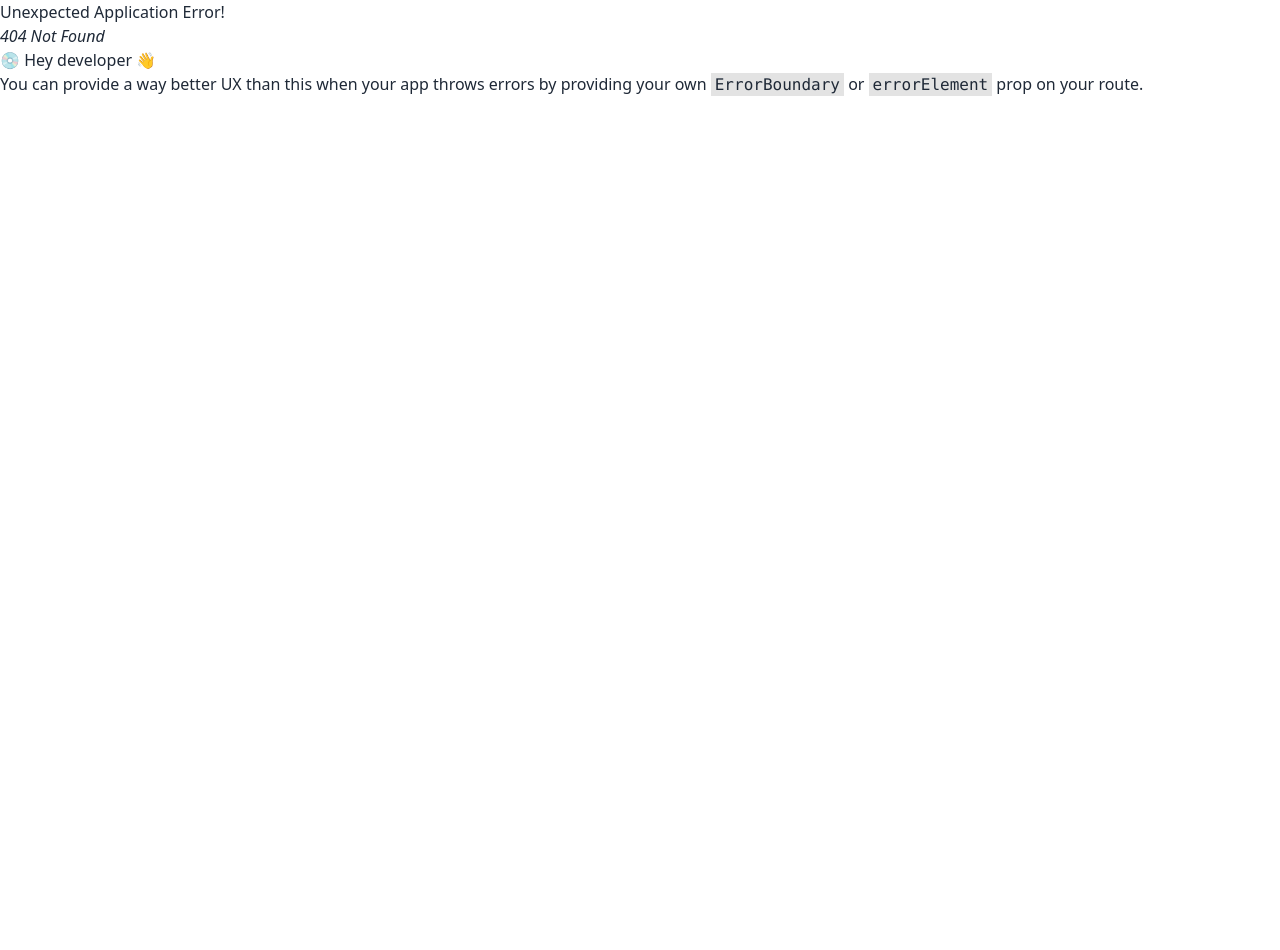
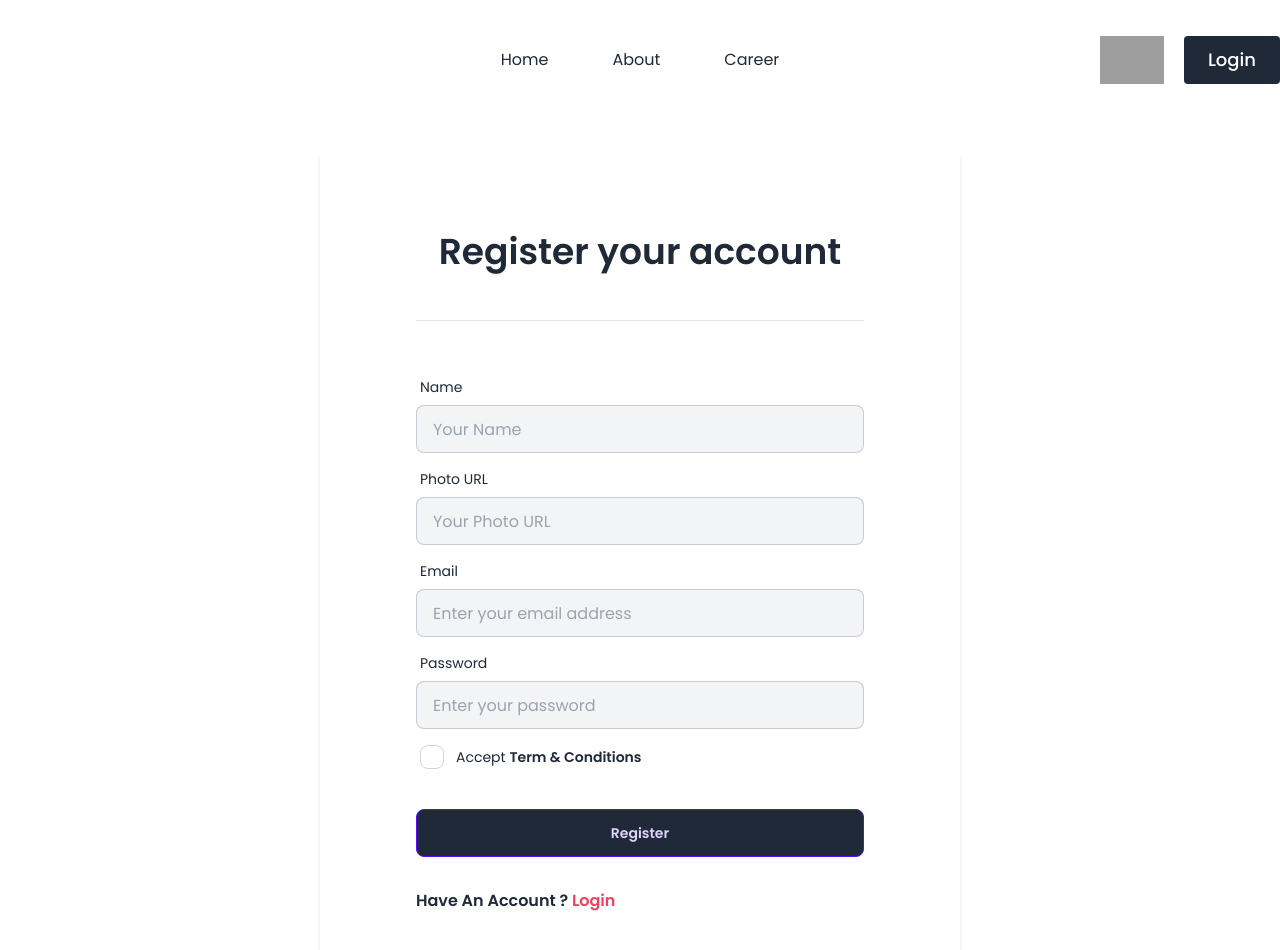
Before and after one commit to sm0bin/dragon-news, a React (Vite) app: page /register in a window 1280 px wide. Before the commit this address had no page. Shown: the top 950 px of the page. Before the commit the page ends 800 px from the top, so only its background shows below. Built offline with nearby package versions, Linux system fonts and the light colour scheme; grey boxes are pictures that could not be loaded.

Commit message:
Login Signup

```diff
--- /dev/null
+++ b/src/pages/auth/LoginPage.jsx
@@ -0,0 +1,58 @@
+import { Link } from "react-router-dom";
+import Nav from "../shared/Nav";
+
+const LoginPage = () => {
+  return (
+    <div className="mt-12">
+      <Nav></Nav>
+      <div className="w-1/2 bg-white mx-auto px-24 py-20 shadow-md">
+        <h1 className="font-semibold text-4xl text-center">
+          Login your account
+        </h1>
+        <hr className="my-12" />
+        <form className="card-body p-0 mx-auto">
+          <div className="form-control">
+            <label className="label">
+              <span className="label-text">Email</span>
+            </label>
+            <input
+              type="email"
+              placeholder="email"
+              className="input input-bordered bg-gray-100"
+              required
+            />
+          </div>
+          <div className="form-control">
+            <label className="label">
+              <span className="label-text">Password</span>
+            </label>
+            <input
+              type="password"
+              placeholder="password"
+              className="input input-bordered bg-gray-100"
+              required
+            />
+            <label className="label">
+              <a href="#" className="label-text-alt link link-hover">
+                Forgot password?
+              </a>
+            </label>
+          </div>
+          <div className="form-control mt-6">
+            <button className="btn btn-primary normal-case bg-gray-800 hover:bg-gray-700">
+              Login
+            </button>
+          </div>
+        </form>
+        <h4 className="font-semibold mt-8">
+          Dont’t Have An Account ?{" "}
+          <Link to="/register" className="text-rose-500">
+            Register
+          </Link>
+        </h4>
+      </div>
+    </div>
+  );
+};
+
+export default LoginPage;
--- /dev/null
+++ b/src/pages/auth/RegisterPage.jsx
@@ -0,0 +1,86 @@
+import { Link } from "react-router-dom";
+import Nav from "../shared/Nav";
+
+const RegisterPage = () => {
+  return (
+    <div className="mt-12">
+      <Nav></Nav>
+      <div className="w-1/2 bg-white mx-auto px-24 py-20 shadow-md">
+        <h1 className="font-semibold text-4xl text-center">
+          Register your account
+        </h1>
+        <hr className="my-12" />
+        <form className="card-body p-0 mx-auto">
+          <div className="form-control">
+            <label className="label">
+              <span className="label-text">Name</span>
+            </label>
+            <input
+              type="text"
+              placeholder="Your Name"
+              className="input input-bordered bg-gray-100"
+              required
+            />
+          </div>
+          <div className="form-control">
+            <label className="label">
+              <span className="label-text">Photo URL</span>
+            </label>
+            <input
+              type="text"
+              placeholder="Your Photo URL"
+              className="input input-bordered bg-gray-100"
+              required
+            />
+          </div>
+          <div className="form-control">
+            <label className="label">
+              <span className="label-text">Email</span>
+            </label>
+            <input
+              type="email"
+              placeholder="Enter your email address"
+              className="input input-bordered bg-gray-100"
+              required
+            />
+          </div>
+          <div className="form-control">
+            <label className="label">
+              <span className="label-text">Password</span>
+            </label>
+            <input
+              type="password"
+              placeholder="Enter your password"
+              className="input input-bordered bg-gray-100"
+              required
+            />
+          </div>
+          <div className="form-control">
+            <label className="label cursor-pointer justify-normal gap-3">
+              <input type="checkbox" className="checkbox" />
+              <span className="label-text">
+                Accept{" "}
+                <Link to="/terms" className="font-semibold">
+                  Term & Conditions
+                </Link>
+              </span>
+            </label>
+          </div>
+          <div className="form-control mt-6">
+            <button className="btn btn-primary normal-case bg-gray-800 hover:bg-gray-700">
+              Register
+            </button>
+          </div>
+        </form>
+        <h4 className="font-semibold mt-8">
+          Have An Account ?{" "}
+          <Link to="/login" className="text-rose-500">
+            Login
+          </Link>
+        </h4>
+      </div>
+    </div>
+  );
+};
+
+export default RegisterPage;
--- a/src/pages/shared/Nav.jsx
+++ b/src/pages/shared/Nav.jsx
@@ -1,7 +1,12 @@
 import { NavLink } from "react-router-dom";
 import UserImg from "../../assets/images/user.png";
+import { useNavigate } from "react-router-dom";
 
 const Nav = () => {
+  const navigate = useNavigate();
+  const handleLogin = () => {
+    navigate("/login");
+  };
   return (
     <nav className="flex items-center justify-center relative mt-8 mb-20">
       <ul className="flex gap-16 justify-center">
@@ -18,8 +23,11 @@ const Nav = () => {
 
       <div className="flex gap-5 absolute right-0">
         <img className="h-12" src={UserImg} alt="" />
-        <button className="bg-gray-800 hover:bg-gray-700 px-6 py-2.5 text-white font-medium text-lg rounded justify-self-end ">
-          Latest
+        <button
+          onClick={handleLogin}
+          className="bg-gray-800 hover:bg-gray-700 px-6 py-2.5 text-white font-medium text-lg rounded justify-self-end "
+        >
+          Login
         </button>
       </div>
     </nav>
```
Also changed, not shown: src/routes/Router.jsx (+8 -2 lines).
